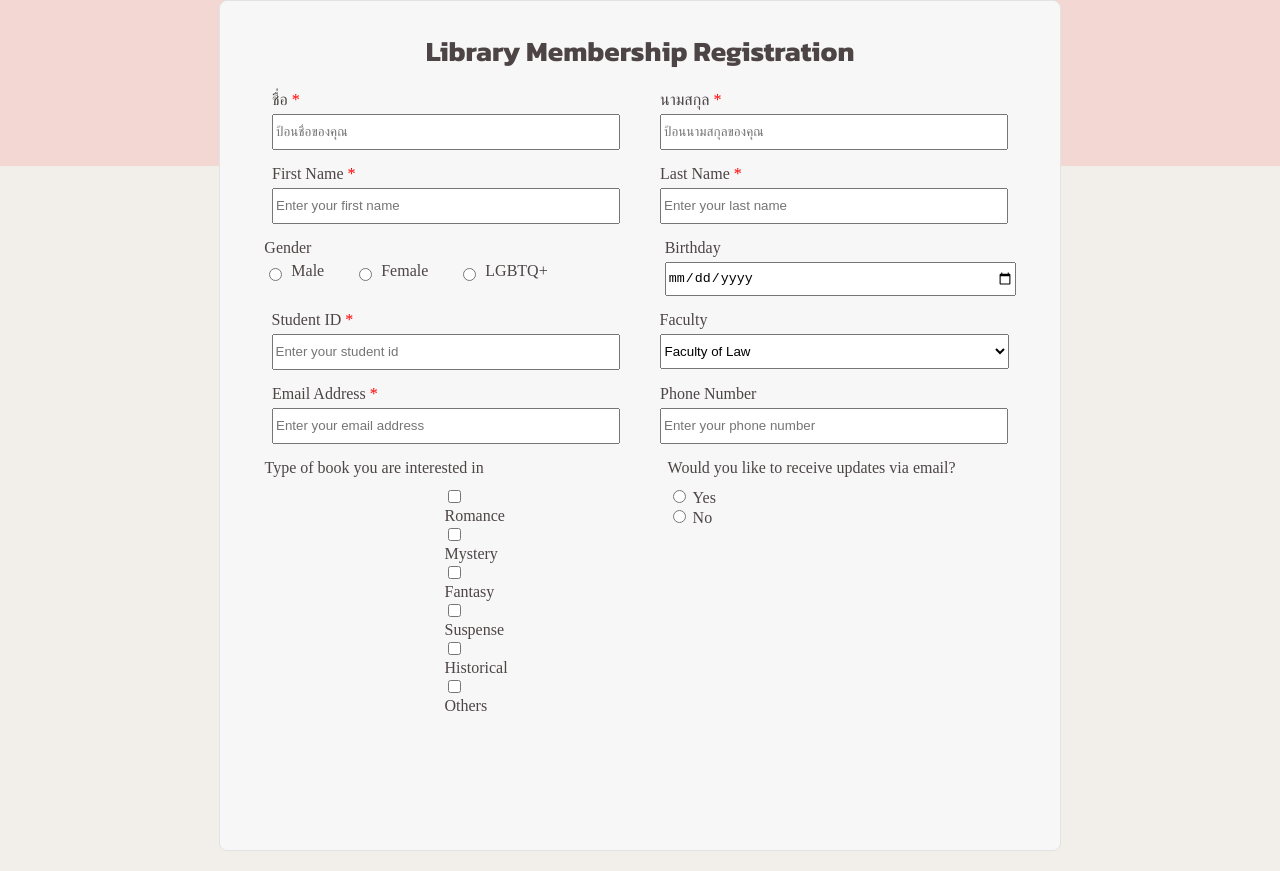
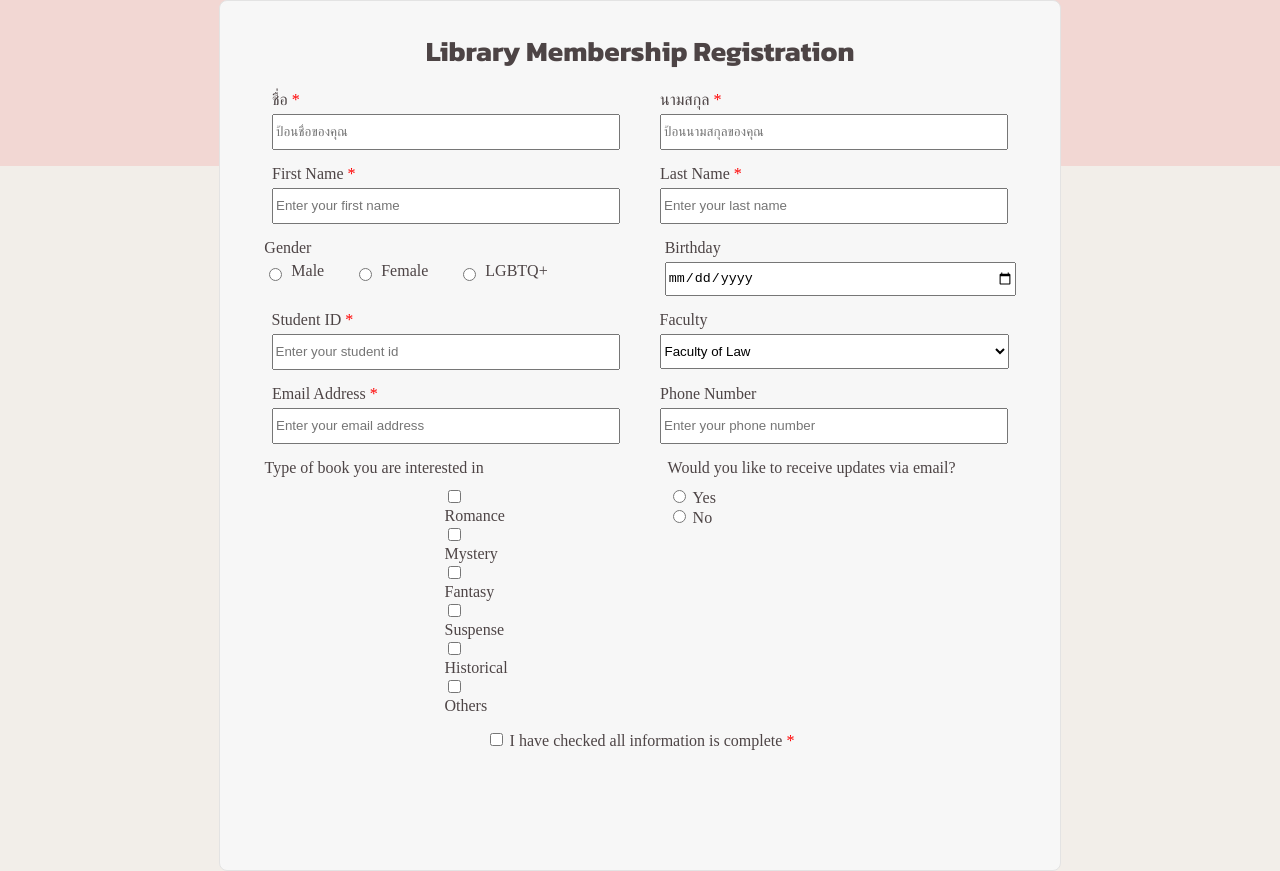
Before and after one commit to napatratanametawong/6709616475_LibraryMembershipApplicationForm, a plain HTML site: page index.html in a window 1280 px wide. Shown: the part 154-1025 px from the top of the page. Drawn offline with Linux system fonts and the light colour scheme; a web font is replaced by a local one.

Commit message:
index.html : add form check information

```diff
--- a/index.html
+++ b/index.html
@@ -160,6 +160,11 @@
                 </div>
             </div>
         </div>
+
+        <div>
+            <input type="checkbox" id="confirmation" name="confirmation" required>
+            <label for="confirmation">I have checked all information is complete <span style="color:red;">*</span></label>
+        </div>
     </form>
 </body>
 </html>
```
